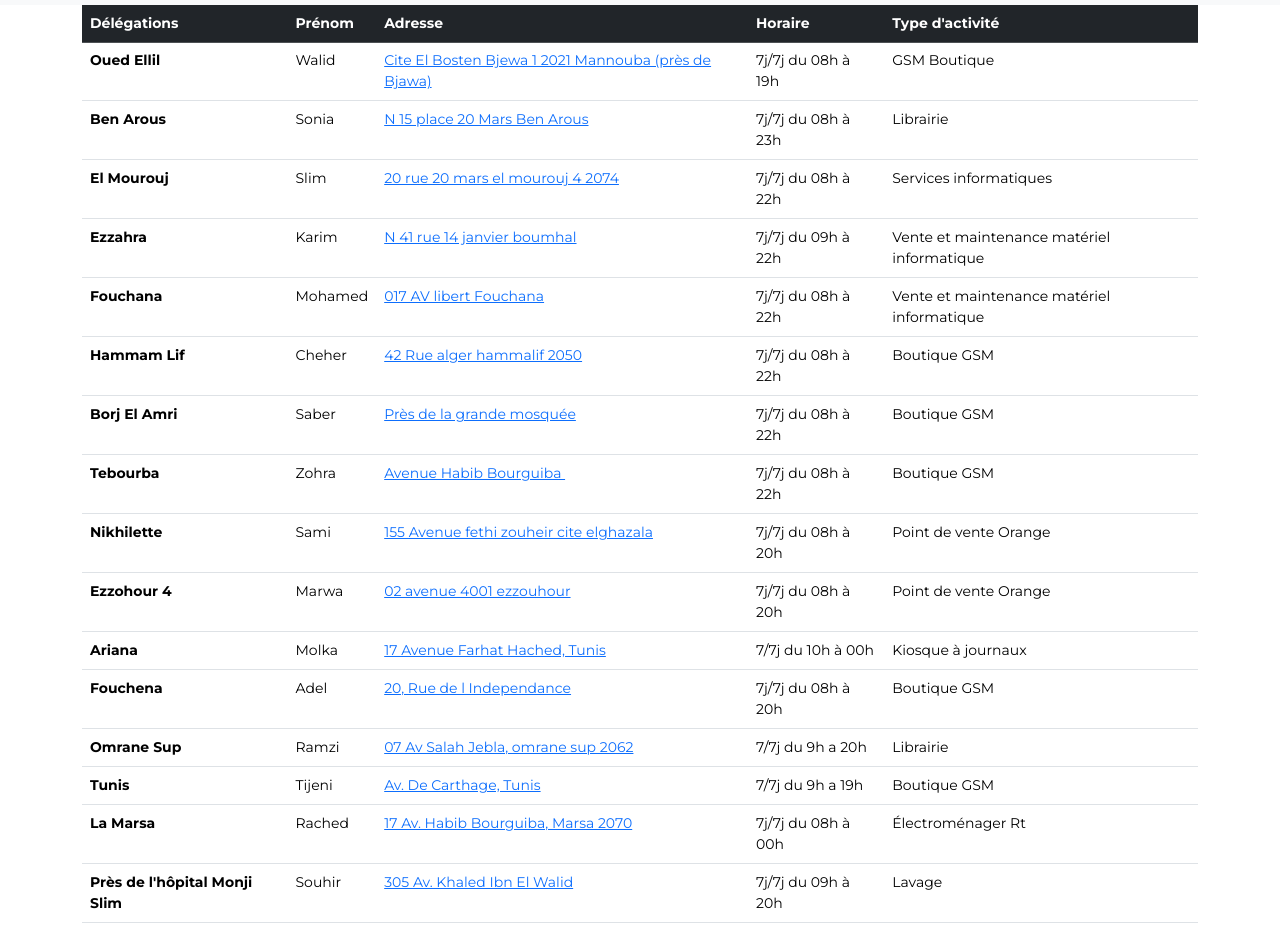
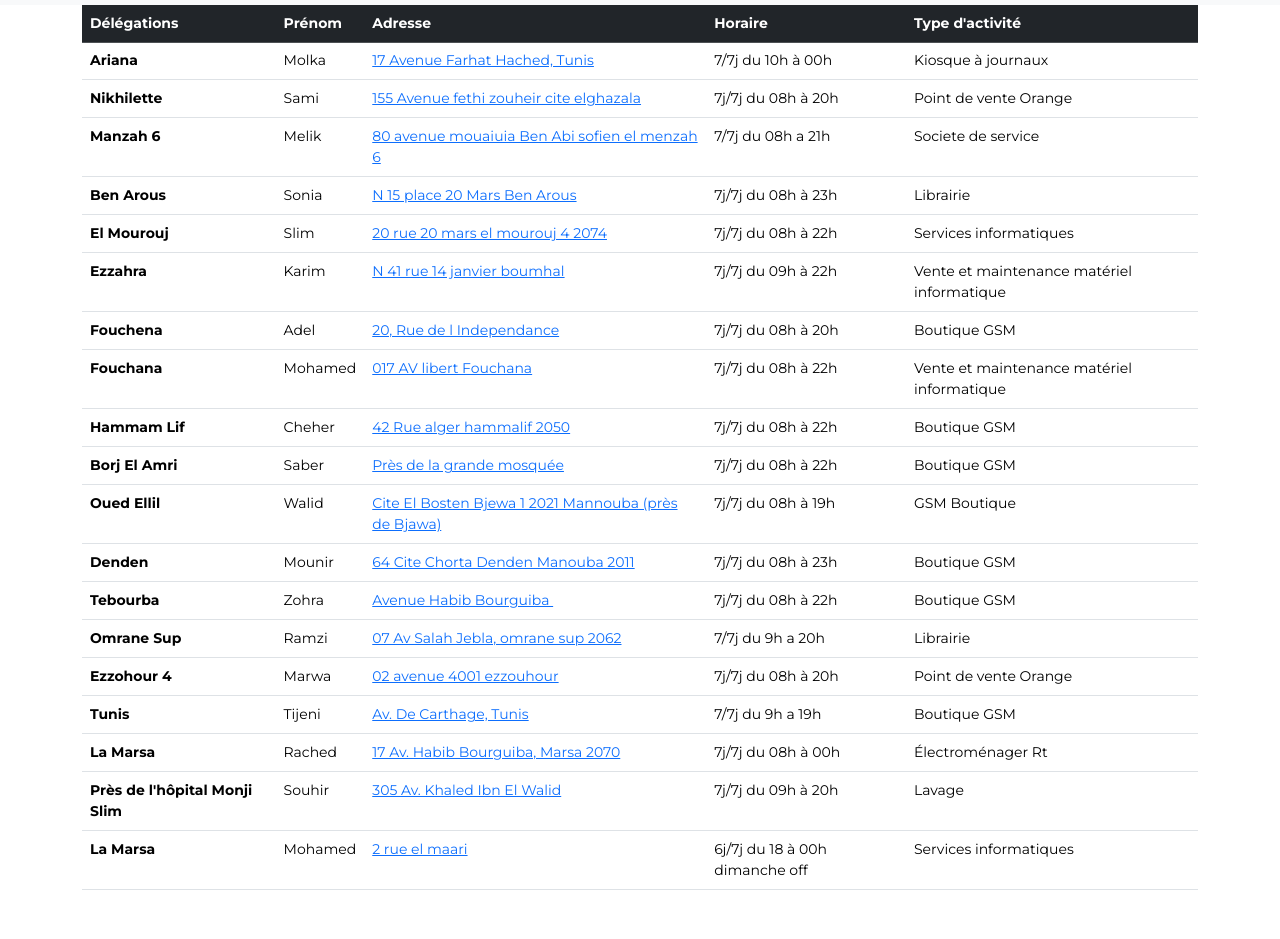
Before and after one commit to SJ26SC/Swared_Tunis, a plain HTML site: page index.html in a window 1280 px wide. Shown: the part 54-993 px from the top of the page. After the commit the page ends 960 px from the top, so only its background shows below. Drawn offline with nearby package versions, Linux system fonts and the light colour scheme.

Commit message:
update 24-01-2025

```diff
--- a/index.html
+++ b/index.html
@@ -57,27 +57,35 @@
                 <tr>
 
 
+                    <tr>
+                        <th scope="row">  Ariana </th>
+                        <td> Molka </td>
+                        <td> <a href="https://www.google.com/maps/place/36%C2%B051'19.3%22N+10%C2%B011'20.7%22E/@36.8553582,10.1865047,17z/data=!3m1!4b1!4m4!3m3!8m2!3d36.8553539!4d10.1890796?entry=ttu&g_ep=EgoyMDI1MDEwOC4wIKXMDSoASAFQAw%3D%3D">17 Avenue Farhat Hached, Tunis </a></td>
+                        <td>7/7j du 10h à 00h</td>
+                        <td>Kiosque à journaux</td>
 
-
-
-
-
-
-
-
-
+                    </tr>
 
                     <tr>
-                    <th scope="row">Oued Ellil</th>
-                    <td>Walid</td>
-                    <td> <a href="https://www.google.com/maps/place/36%C2%B050'26.4%22N+10%C2%B000'37.4%22E/@36.8406563,10.0078161,17z/data=!3m1!4b1!4m4!3m3!8m2!3d36.840652!4d10.010391?entry=ttu">Cite El Bosten Bjewa 1 2021 Mannouba  (près de Bjawa)</a>  </td>
-                    <td>7j/7j du 08h à 19h</td>
-                    <td>GSM Boutique</td>
+                        <th scope="row"> Nikhilette
+                           </th>
+                        <td> Sami </td>
+                        <td> <a href="https://www.google.com/maps/place/36%C2%B053'20.0%22N+10%C2%B010'55.3%22E/@36.8888756,10.1794618,17z/data=!3m1!4b1!4m4!3m3!8m2!3d36.8888756!4d10.1820367?entry=ttu&g_ep=EgoyMDI0MTIxMS4wIKXMDSoASAFQAw%3D%3D"> 155 Avenue fethi zouheir cite elghazala</a> </td>
+                        <td>7j/7j du 08h à 20h</td>
+                        <td>Point de vente Orange</td>
 
                     </tr>
 
 
+                    <tr>
+                        <th scope="row"> Manzah 6
+                           </th>
+                        <td> Melik </td>
+                        <td> <a href="https://www.google.com/maps/place/36%C2%B051'09.0%22N+10%C2%B009'46.5%22E/@36.8525043,10.1603393,17z/data=!3m1!4b1!4m4!3m3!8m2!3d36.8525043!4d10.1629142?entry=ttu&g_ep=EgoyMDI1MDEyMS4wIKXMDSoASAFQAw%3D%3D"> 80 avenue mouaiuia Ben Abi sofien el menzah 6</a> </td>
+                        <td>7/7j du 08h a 21h</td>
+                        <td>Societe de service</td>
 
+                    </tr>
 
                     <tr>
                         <th scope="row">Ben Arous
@@ -88,6 +96,7 @@
                         <td> Librairie</td>
 
                     </tr>
+
                     <tr>
                         <th scope="row">El Mourouj
                            </th>
@@ -105,6 +114,17 @@
                         <td> <a href="https://www.google.com/maps/place/36%C2%B044'32.9%22N+10%C2%B018'17.8%22E/@36.74248,10.3023789,17z/data=!3m1!4b1!4m4!3m3!8m2!3d36.74248!4d10.3049538?entry=ttu&g_ep=EgoyMDI0MTIxMS4wIKXMDSoASAFQAw%3D%3D"> N 41 rue 14 janvier boumhal </a> </td>
                         <td>7j/7j du 09h à 22h</td>
                         <td> Vente et maintenance matériel informatique</td>
+
+                    </tr>
+
+
+
+                    <tr>
+                        <th scope="row">  Fouchena </th>
+                        <td> Adel </td>
+                        <td> <a href="https://www.google.com/maps/place/36%C2%B041'60.0%22N+10%C2%B010'00.4%22E/@36.700001,10.164188,17z/data=!3m1!4b1!4m4!3m3!8m2!3d36.6999967!4d10.1667629?entry=ttu&g_ep=EgoyMDI1MDEwOC4wIKXMDSoASAFQAw%3D%3D">20, Rue de l Independance </a></td>
+                        <td>7j/7j du 08h à 20h</td>
+                        <td>Boutique GSM</td>
 
                     </tr>
 
@@ -143,6 +163,41 @@
 
 
 
+
+                <tr>
+                    <th scope="row">Oued Ellil</th>
+                    <td>Walid</td>
+                    <td> <a href="https://www.google.com/maps/place/36%C2%B050'26.4%22N+10%C2%B000'37.4%22E/@36.8406563,10.0078161,17z/data=!3m1!4b1!4m4!3m3!8m2!3d36.840652!4d10.010391?entry=ttu">Cite El Bosten Bjewa 1 2021 Mannouba  (près de Bjawa)</a>  </td>
+                    <td>7j/7j du 08h à 19h</td>
+                    <td>GSM Boutique</td>
+
+                </tr>
+
+
+                <tr>
+                    <th scope="row">Denden</th>
+                    <td>Mounir</td>
+                    <td> <a href="https://www.google.com/maps/place/36%C2%B048'05.5%22N+10%C2%B006'38.4%22E/@36.8015347,10.1080879,17z/data=!3m1!4b1!4m4!3m3!8m2!3d36.8015347!4d10.1106628?entry=ttu&g_ep=EgoyMDI1MDEyMS4wIKXMDSoASAFQAw%3D%3D">64 Cite Chorta Denden Manouba 2011</a>  </td>
+                    <td>7j/7j du 08h à 23h</td>
+                    <td>Boutique GSM</td>
+
+                </tr>
+
+
+
+
+
+
+
+
+
+
+
+
+
+
+
+
                 <tr>
                     <th scope="row">Tebourba
                        </th>
@@ -154,6 +209,14 @@
                 </tr>
 
 
+                <tr>
+                    <th scope="row">  Omrane Sup </th>
+                    <td> Ramzi </td>
+                    <td> <a href="https://www.google.com/maps/place/8F8GR4QH%2B8J4/@36.8382668,10.1265032,17z/data=!3m1!4b1!4m4!3m3!8m2!3d36.8382625!4d10.1290781?entry=ttu&g_ep=EgoyMDI1MDEwOC4wIKXMDSoASAFQAw%3D%3D">07 Av Salah Jebla, omrane sup 2062 </a></td>
+                    <td>7/7j du 9h a 20h</td>
+                    <td>Librairie</td>
+
+                </tr>
 
 
 
@@ -161,15 +224,7 @@
 
 
 
-                <tr>
-                    <th scope="row"> Nikhilette
-                       </th>
-                    <td> Sami </td>
-                    <td> <a href="https://www.google.com/maps/place/36%C2%B053'20.0%22N+10%C2%B010'55.3%22E/@36.8888756,10.1794618,17z/data=!3m1!4b1!4m4!3m3!8m2!3d36.8888756!4d10.1820367?entry=ttu&g_ep=EgoyMDI0MTIxMS4wIKXMDSoASAFQAw%3D%3D"> 155 Avenue fethi zouheir cite elghazala</a> </td>
-                    <td>7j/7j du 08h à 20h</td>
-                    <td>Point de vente Orange</td>
 
-                </tr>
                 <tr>
                     <th scope="row"> Ezzohour 4
                        </th>
@@ -185,37 +240,12 @@
 
 
 
-                                <tr>
-                                    <th scope="row">  Ariana </th>
-                                    <td> Molka </td>
-                                    <td> <a href="https://www.google.com/maps/place/36%C2%B051'19.3%22N+10%C2%B011'20.7%22E/@36.8553582,10.1865047,17z/data=!3m1!4b1!4m4!3m3!8m2!3d36.8553539!4d10.1890796?entry=ttu&g_ep=EgoyMDI1MDEwOC4wIKXMDSoASAFQAw%3D%3D">17 Avenue Farhat Hached, Tunis </a></td>
-                                    <td>7/7j du 10h à 00h</td>
-                                    <td>Kiosque à journaux</td>
-
-                                </tr>
-
-
-                                <tr>
-                                    <th scope="row">  Fouchena </th>
-                                    <td> Adel </td>
-                                    <td> <a href="https://www.google.com/maps/place/36%C2%B041'60.0%22N+10%C2%B010'00.4%22E/@36.700001,10.164188,17z/data=!3m1!4b1!4m4!3m3!8m2!3d36.6999967!4d10.1667629?entry=ttu&g_ep=EgoyMDI1MDEwOC4wIKXMDSoASAFQAw%3D%3D">20, Rue de l Independance </a></td>
-                                    <td>7j/7j du 08h à 20h</td>
-                                    <td>Boutique GSM</td>
-
-                                </tr>
 
 
 
 
 
-                                <tr>
-                                    <th scope="row">  Omrane Sup </th>
-                                    <td> Ramzi </td>
-                                    <td> <a href="https://www.google.com/maps/place/8F8GR4QH%2B8J4/@36.8382668,10.1265032,17z/data=!3m1!4b1!4m4!3m3!8m2!3d36.8382625!4d10.1290781?entry=ttu&g_ep=EgoyMDI1MDEwOC4wIKXMDSoASAFQAw%3D%3D">07 Av Salah Jebla, omrane sup 2062 </a></td>
-                                    <td>7/7j du 9h a 20h</td>
-                                    <td>Librairie</td>
 
-                                </tr>
 
                                 <tr>
                                     <th scope="row">  Tunis </th>
@@ -244,6 +274,16 @@
                                     <td> <a href="https://www.google.com/maps/place/36%C2%B052'00.1%22N+10%C2%B017'15.5%22E/@36.8666895,10.2850743,17z/data=!3m1!4b1!4m4!3m3!8m2!3d36.8666852!4d10.2876492?entry=ttu&g_ep=EgoyMDI1MDEwOC4wIKXMDSoASAFQAw%3D%3D">305 Av. Khaled Ibn El Walid</a></td>
                                     <td>7j/7j du 09h à 20h</td>
                                     <td> Lavage</td>
+
+                                </tr>
+
+                                <tr>
+                                    <th scope="row">  La Marsa
+                                    </th>
+                                    <td> Mohamed </td>
+                                    <td> <a href="https://www.google.com/maps/place/36%C2%B052'47.9%22N+10%C2%B020'00.9%22E/@36.8799841,10.3310162,17z/data=!3m1!4b1!4m4!3m3!8m2!3d36.8799841!4d10.3335911?entry=ttu&g_ep=EgoyMDI1MDEyMS4wIKXMDSoASAFQAw%3D%3D">2 rue el maari</a></td>
+                                    <td>6j/7j du 18 à 00h dimanche off</td>
+                                    <td> Services informatiques</td>
 
                                 </tr>
 
```
Lines whose indentation alone changed are shown as unchanged.
